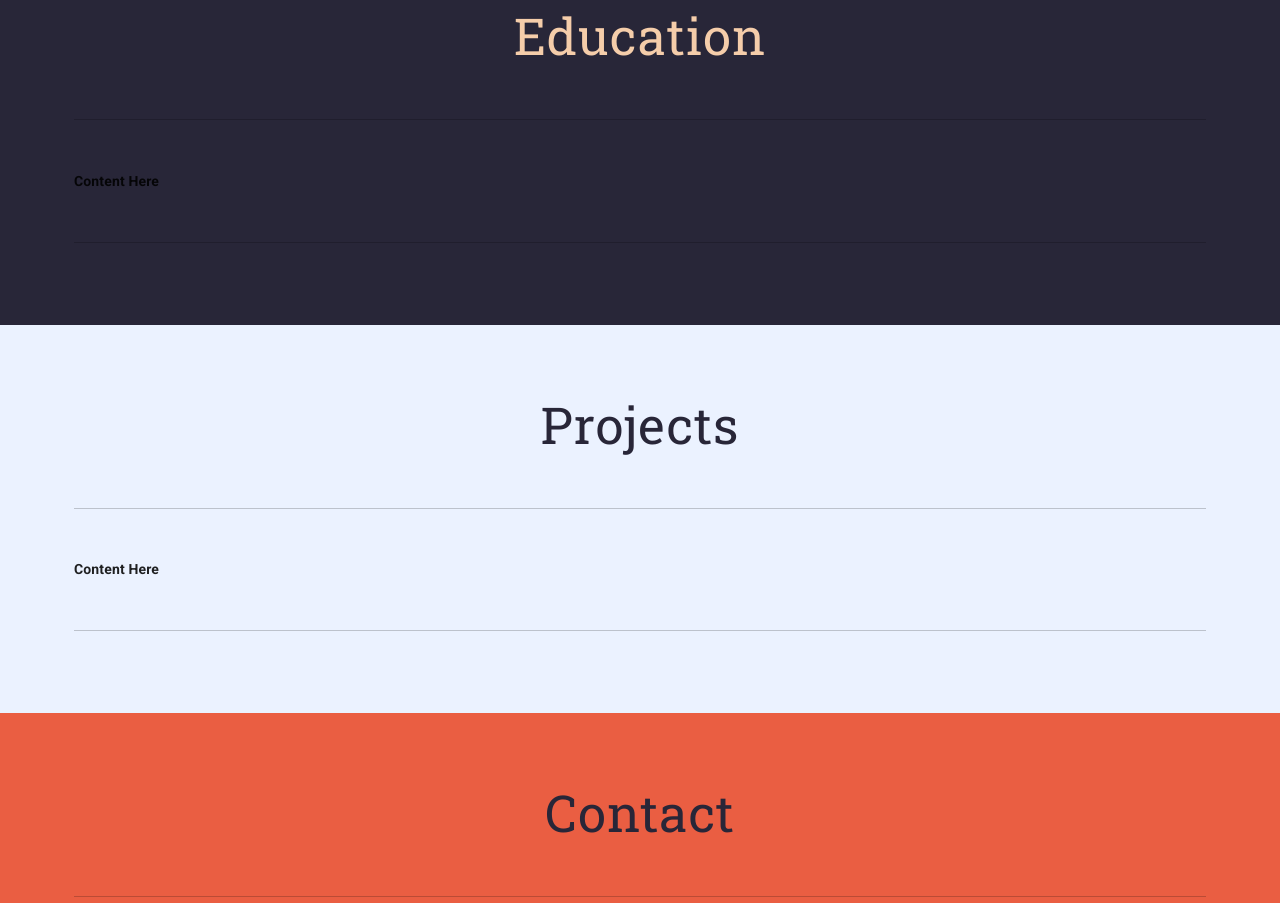
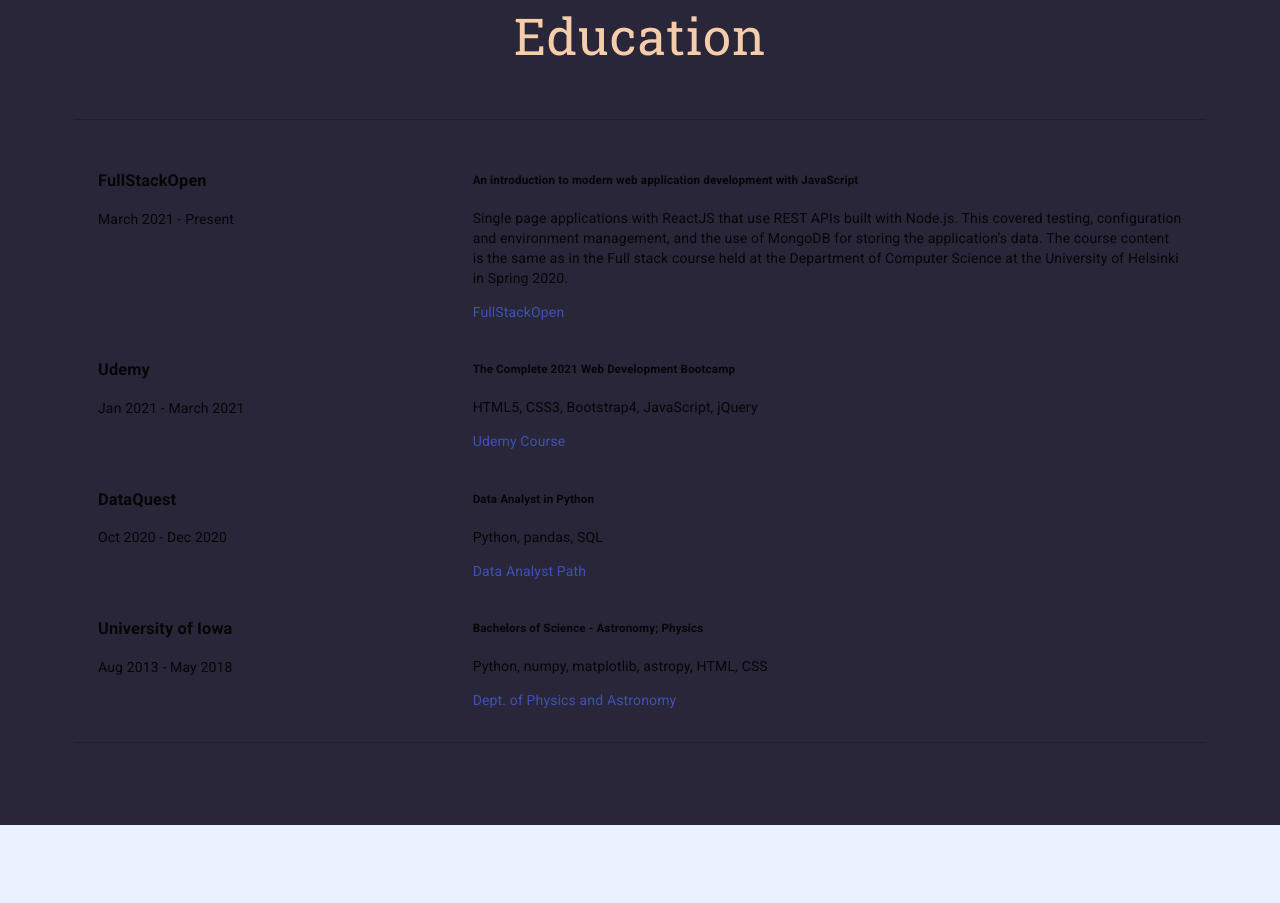
Before and after one commit to MasReed/personal-interactive-website, a React (Create React App) app: page / in a window 1280 px wide. Shown: the part 2100-3003 px from the top of the page. Built offline with nearby package versions, Linux system fonts and the light colour scheme.

Commit message:
Add education content to layout

```diff
--- a/src/App.js
+++ b/src/App.js
@@ -5,6 +5,7 @@ import Tabs from '@material-ui/core/Tabs'
 import Toolbar from '@material-ui/core/Toolbar'
 
 import AboutContent from './AboutContent'
+import EducationContent from './EducationContent'
 import ExperienceContent from './ExperienceContent'
 import TechContent from './TechContent'
 import PageFooter from './PageFooter'
@@ -79,7 +80,7 @@ function App() {
             color: cream
           }}
         >
-          <h4>Content Here</h4>
+          <EducationContent />
         </SectionLayout>
 
         {/* Projects */}
--- /dev/null
+++ b/src/EducationContent.jsx
@@ -0,0 +1,88 @@
+import React from 'react'
+
+import Box from '@material-ui/core/Box'
+import Container from '@material-ui/core/Container'
+import Grid from '@material-ui/core/Grid'
+import Link from '@material-ui/core/Link'
+
+export default function EducationContent() {
+  return (
+    <Box>
+      <Container>
+        {/* FullStackOpen Education */}
+        <Grid container spacing={5}>
+          <Grid item sm={4}>
+            <Box>
+              <h3>FullStackOpen</h3>
+              <p>March 2021 - Present</p>
+            </Box>
+          </Grid>
+          <Grid item sm={8}>
+            <Box>
+                <h5>An introduction to modern web application development with JavaScript</h5>
+                <p>
+                  Single page applications with ReactJS that use REST APIs built with Node.js.
+                  This covered testing, configuration and environment management, and the use of
+                  MongoDB for storing the application’s data. The course content is the same as
+                  in the Full stack course held at the Department of Computer Science at the
+                  University of Helsinki in Spring 2020.
+                </p>
+                <Link href='https://fullstackopen.com/en/about/'>FullStackOpen</Link>
+            </Box>
+          </Grid>
+        </Grid>
+
+        {/* Udemy Education */}
+        <Grid container spacing={5}>
+          <Grid item sm={4}>
+            <Box>
+              <h3>Udemy</h3>
+              <p>Jan 2021 - March 2021</p>
+            </Box>
+          </Grid>
+          <Grid item sm={8}>
+            <Box>
+              <h5>The Complete 2021 Web Development Bootcamp</h5>
+              <p>HTML5, CSS3, Bootstrap4, JavaScript, jQuery</p>
+              <Link href='https://www.udemy.com/course/the-complete-web-development-bootcamp/'>Udemy Course</Link>
+            </Box>
+          </Grid>
+        </Grid>
+
+        {/* DataQuest Education */}
+        <Grid container spacing={5}>
+          <Grid item sm={4}>
+            <Box>
+              <h3>DataQuest</h3>
+              <p>Oct 2020 - Dec 2020</p>
+            </Box>
+          </Grid>
+          <Grid item sm={8}>
+            <Box>
+              <h5>Data Analyst in Python</h5>
+              <p>Python, pandas, SQL</p>
+              <Link href='https://www.dataquest.io/path/data-analyst/'>Data Analyst Path</Link>
+            </Box>
+          </Grid>
+        </Grid>
+
+        {/* U Iowa Education */}
+        <Grid container spacing={5}>
+          <Grid item sm={4}>
+            <Box>
+              <h3>University of Iowa</h3>
+              <p>Aug 2013 - May 2018</p>
+            </Box>
+          </Grid>
+          <Grid item sm={8}>
+            <Box>
+              <h5>Bachelors of Science - Astronomy; Physics</h5>
+              <p>Python, numpy, matplotlib, astropy, HTML, CSS</p>
+              <Link href='https://astro.physics.uiowa'>Dept. of Physics and Astronomy</Link>
+            </Box>
+          </Grid>
+        </Grid>
+      </Container>
+    </Box>
+  )
+}
```
